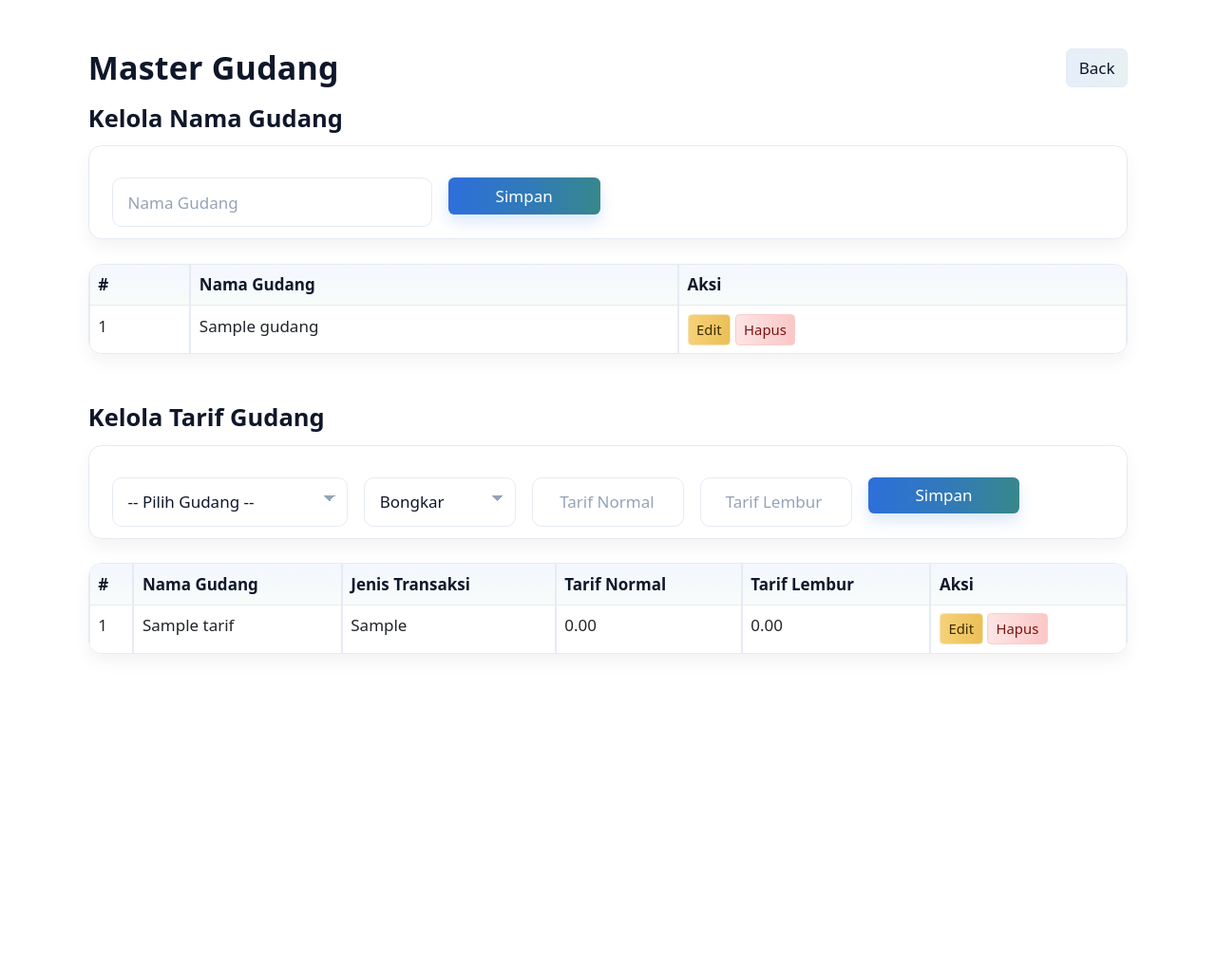
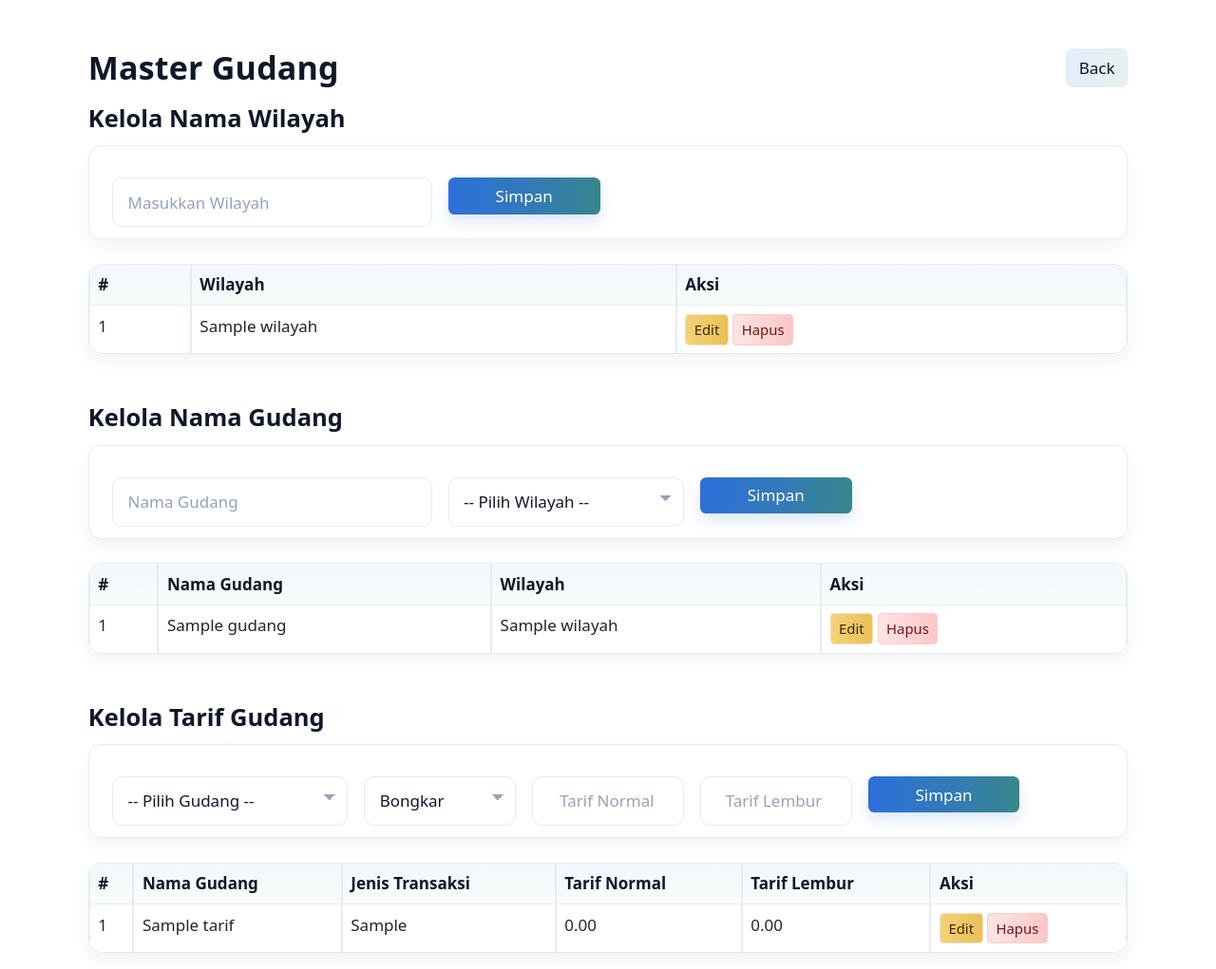
Before and after one commit to rizkyyfaauzi21/tamara, a PHP site: template app/views/gudang/index.php in a window 1280 px wide. Shown: the whole page at 95% size. Before the commit the page ends 689 px from the top, so only its background shows below. Run offline with PHP 8.4, Linux system fonts and the light colour scheme; the template is opened without the code that fills it: most values are stand-ins (such as "Sample title", 1, 10 or a date in 2020); some libraries are stand-ins or nearby versions.

Commit message:
feat: add wilayah, dan revisi gudang

```diff
--- a/app/views/gudang/index.php
+++ b/app/views/gudang/index.php
@@ -6,11 +6,60 @@
     </div>
 
     <?php if (isset($_SESSION['success'])): ?>
-        <div class="alert alert-success"><?= $_SESSION['success']; unset($_SESSION['success']); ?></div>
+        <div class="alert alert-success"><?= $_SESSION['success'];
+                                            unset($_SESSION['success']); ?></div>
     <?php endif; ?>
 
     <!-- ===================================== -->
-    <!-- 1. KELOLA NAMA GUDANG -->
+    <!-- 1. KELOLA WILAYAH -->
+    <!-- ===================================== -->
+    <h4>Kelola Nama Wilayah</h4>
+    <form method="POST" class="row g-3 mb-4" action="index.php?page=gudang&action=wilayah">
+        <input type="hidden" name="id" id="edit-wilayah-id">
+
+        <!-- Nama Wilayah -->
+        <div class="col-md-4">
+            <input type="text" name="wilayah" id="edit-wilayah" class="form-control" placeholder="Masukkan Wilayah" required>
+        </div>
+
+        <!-- Tombol Simpan -->
+        <div class="col-md-2">
+            <button type="submit" class="btn btn-primary w-100">Simpan</button>
+        </div>
+    </form>
+
+    <!-- Tabel Wilayah -->
+    <table class="table table-bordered mb-5">
+        <thead>
+            <tr>
+                <th>#</th>
+                <th>Wilayah</th>
+                <th>Aksi</th>
+            </tr>
+        </thead>
+        <tbody>
+            <?php if (!empty($wilayahList) && is_array($wilayahList)): ?>
+                <?php foreach ($wilayahList as $i => $g): ?>
+                    <tr>
+                        <td><?= $i + 1 ?></td>
+                        <td><?= htmlspecialchars($g['wilayah']) ?></td>
+                        <td>
+                            <button type="button" class="btn btn-sm btn-warning"
+                                onclick="editWilayah(<?= $g['id'] ?>,'<?= htmlspecialchars($g['wilayah']) ?>')">Edit</button>
+                            <a href="index.php?page=gudang&action=wilayah&delete=<?= $g['id'] ?>"
+                                class="btn btn-sm btn-danger" onclick="return confirm('Hapus wilayah ini?')">Hapus</a>
+                        </td>
+                    </tr>
+                <?php endforeach; ?>
+            <?php else: ?>
+                <tr>
+                    <td colspan="3" class="text-center">Belum ada data wilayah</td>
+                </tr>
+            <?php endif; ?>
+        </tbody>
+    </table>
+    <!-- ===================================== -->
+    <!-- 2. KELOLA NAMA GUDANG -->
     <!-- ===================================== -->
     <h4>Kelola Nama Gudang</h4>
     <form method="POST" class="row g-3 mb-4" action="index.php?page=gudang&action=nama">
@@ -19,6 +68,17 @@
         <!-- Nama Gudang -->
         <div class="col-md-4">
             <input type="text" name="nama_gudang" id="edit-nama-gudang" class="form-control" placeholder="Nama Gudang" required>
+        </div>
+        <div class="col-md-3">
+
+            <select name="id_wilayah" id="edit-wilayah_gudang" class="form-control" required>
+                <option value="">-- Pilih Wilayah --</option>
+                <?php foreach ($wilayahList as $w): ?>
+                    <option value="<?= $w['id'] ?>"><?= htmlspecialchars($w['wilayah']) ?></option>
+                <?php endforeach; ?>
+            </select>
+
+
         </div>
 
         <!-- Tombol Simpan -->
@@ -33,6 +93,7 @@
             <tr>
                 <th>#</th>
                 <th>Nama Gudang</th>
+                <th>Wilayah</th>
                 <th>Aksi</th>
             </tr>
         </thead>
@@ -40,13 +101,24 @@
             <?php if (!empty($gudangList) && is_array($gudangList)): ?>
                 <?php foreach ($gudangList as $i => $g): ?>
                     <tr>
-                        <td><?= $i+1 ?></td>
+                        <td><?= $i + 1 ?></td>
                         <td><?= htmlspecialchars($g['nama_gudang']) ?></td>
+                        <td><?= htmlspecialchars($g['wilayah']) ?></td>
+
                         <td>
                             <button type="button" class="btn btn-sm btn-warning"
-                                onclick="editNamaGudang(<?= $g['id'] ?>,'<?= htmlspecialchars($g['nama_gudang']) ?>')">Edit</button>
-                            <a href="index.php?page=gudang&action=nama&delete=<?= $g['id'] ?>"
-                               class="btn btn-sm btn-danger" onclick="return confirm('Hapus nama gudang ini?')">Hapus</a>
+                                onclick='editNamaGudang(
+                                <?= json_encode($g["id"]) ?>,
+                                <?= json_encode($g["nama_gudang"]) ?>,
+                                <?= json_encode($g["id_wilayah"]) ?>
+                            )'>Edit</button>
+
+
+
+                            <a href="index.php?page=gudang&action=nama&delete=<?= (int)($g['id'] ?? 0) ?>"
+                                class="btn btn-sm btn-danger"
+                                onclick="return confirm('Hapus nama gudang ini?')">Hapus</a>
+
                         </td>
                     </tr>
                 <?php endforeach; ?>
@@ -55,11 +127,12 @@
                     <td colspan="3" class="text-center">Belum ada data gudang</td>
                 </tr>
             <?php endif; ?>
+
         </tbody>
     </table>
 
     <!-- ===================================== -->
-    <!-- 2. KELOLA TARIF GUDANG -->
+    <!-- 3. KELOLA TARIF GUDANG -->
     <!-- ===================================== -->
     <h4>Kelola Tarif Gudang</h4>
     <form method="POST" class="row g-3 mb-4" action="index.php?page=gudang&action=tarif">
@@ -76,6 +149,8 @@
                 <?php endif; ?>
             </select>
         </div>
+
+
 
         <!-- Jenis Transaksi -->
         <div class="col-md-2">
@@ -117,7 +192,7 @@
             <?php if (!empty($tarifList) && is_array($tarifList)): ?>
                 <?php foreach ($tarifList as $i => $t): ?>
                     <tr>
-                        <td><?= $i+1 ?></td>
+                        <td><?= $i + 1 ?></td>
                         <td><?= htmlspecialchars($t['nama_gudang']) ?></td>
                         <td><?= htmlspecialchars($t['jenis_transaksi']) ?></td>
                         <td><?= number_format($t['tarif_normal'], 2) ?></td>
@@ -140,9 +215,18 @@
 </div>
 
 <script>
-function editNamaGudang(id, nama) {
+    function editNamaGudang(id, nama, idWilayah) {
+        console.log("Fungsi dipanggil:", id, nama, idWilayah);
         document.getElementById('edit-nama-id').value = id;
         document.getElementById('edit-nama-gudang').value = nama;
+        document.getElementById('edit-wilayah_gudang').value = idWilayah;
+    }
+
+
+
+    function editWilayah(id, wilayah) {
+        document.getElementById('edit-wilayah-id').value = id;
+        document.getElementById('edit-wilayah').value = wilayah;
     }
 
     function editTarif(id, gudang_id, jenis, normal, lembur) {
```
Also changed, not shown: app/controllers/GudangController.php (+48 -7 lines). Lines whose indentation alone changed are shown as unchanged.
